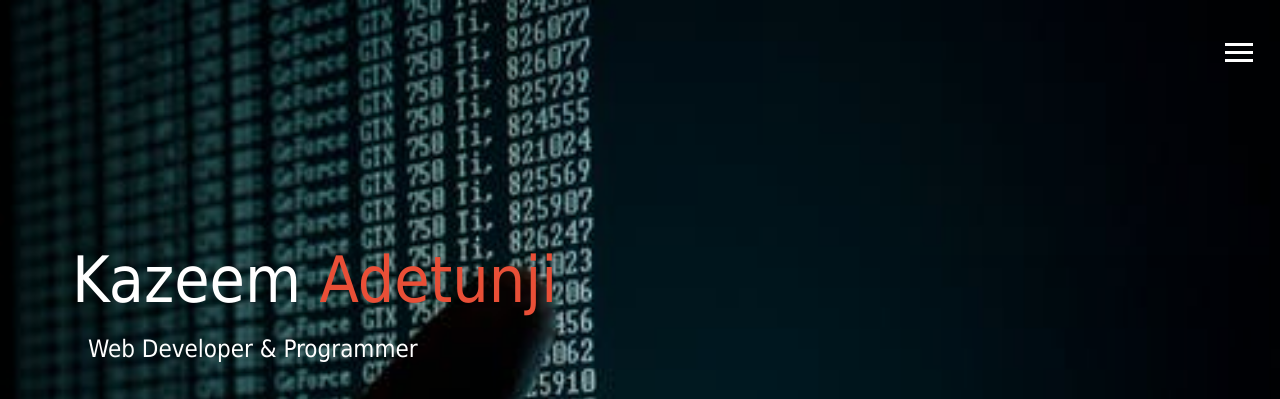
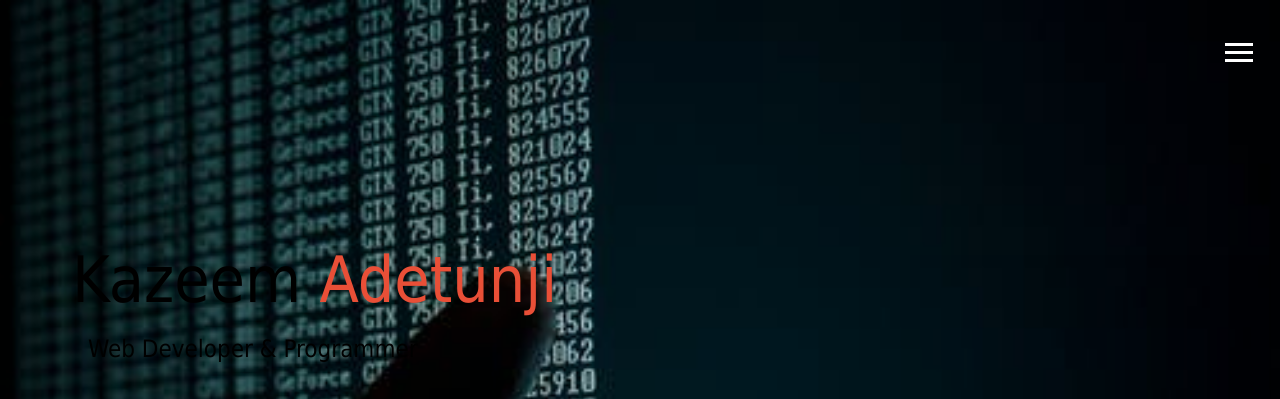
Before and after one commit to ogbeche77/my_portfolio, a website: page dist/index.html in a window 1280 px wide. Shown: the top 399 px of the page. Drawn offline with nearby package versions, Linux system fonts and the light colour scheme; files that its build step writes are made by us from their sources.

Commit message:
func text color

```diff
--- a/scss/main.scss
+++ b/scss/main.scss
@@ -9,7 +9,7 @@
 body {
   @include background;
   background: $primary-color;
-  color: #fff;
+  color: set-text-color($primary-color);
   height: 100%;
   font-family: Tahoma, Verdana, sans-serif;
   line-height: 1.5;
```
